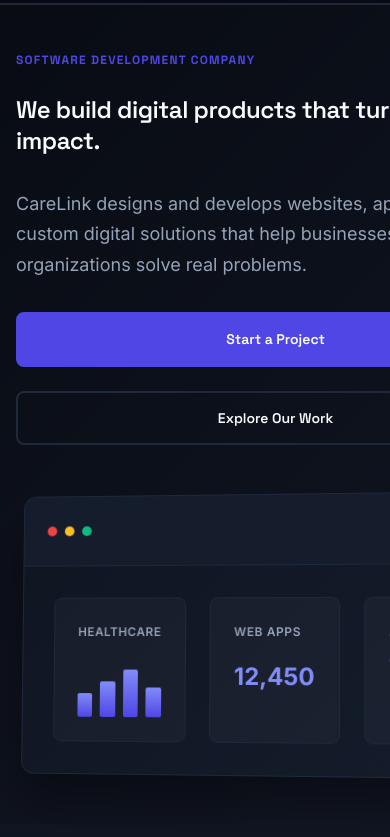
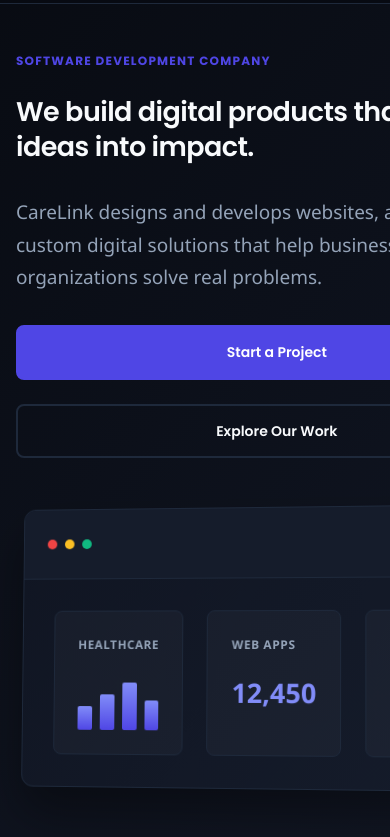
Before and after one commit to Carelink5652/carelinkportfolio, a plain HTML site: page index.html in a window 390 px wide. Shown: the part 61-898 px from the top of the page. Drawn offline with Linux system fonts and the light colour scheme.

Commit message:
Improve navbar mobile responsiveness and upgrade to professional fonts
- Fixed mobile navigation with smooth slide-in animation (transform: translateX)
- Changed fonts from Space Grotesk + Inter to Poppins (headings) + Roboto (body)
- Updated font sizes for better readability (professional proportions)
- Mobile menu now uses fixed positioning for better overlay behavior
- Improved touch targets and spacing on mobile devices
- Enhanced visual hierarchy with professional typography

```diff
--- a/index.html
+++ b/index.html
@@ -23,8 +23,8 @@
     <!-- Preconnect for fonts (fallback only, not required) -->
     <link rel="preconnect" href="https://fonts.googleapis.com" crossorigin>
     <link rel="preconnect" href="https://fonts.gstatic.com" crossorigin>
-    <link href="https://fonts.googleapis.com/css2?family=Space+Grotesk:wght@400;500;600;700&family=Inter:wght@300;400;500;600;700&display=swap" rel="stylesheet" media="print" onload="this.media='all'">
-    <noscript><link href="https://fonts.googleapis.com/css2?family=Space+Grotesk:wght@400;500;600;700&family=Inter:wght@300;400;500;600;700&display=swap" rel="stylesheet"></noscript>
+    <link href="https://fonts.googleapis.com/css2?family=Poppins:wght@400;500;600;700;800&family=Roboto:wght@300;400;500;700&display=swap" rel="stylesheet" media="print" onload="this.media='all'">
+    <noscript><link href="https://fonts.googleapis.com/css2?family=Poppins:wght@400;500;600;700;800&family=Roboto:wght@300;400;500;700&display=swap" rel="stylesheet"></noscript>
 </head>
 <body>
     <!-- Navigation -->
--- a/style.css
+++ b/style.css
@@ -18,18 +18,18 @@
     --color-error: #EF4444;
 
     /* Typography */
-    --font-heading: 'Space Grotesk', -apple-system, BlinkMacSystemFont, 'Segoe UI', sans-serif;
-    --font-body: 'Inter', -apple-system, BlinkMacSystemFont, 'Segoe UI', sans-serif;
+    --font-heading: 'Poppins', -apple-system, BlinkMacSystemFont, 'Segoe UI', sans-serif;
+    --font-body: 'Segoe UI', -apple-system, BlinkMacSystemFont, 'Roboto', sans-serif;
 
     /* Responsive Typography */
-    --text-xs: clamp(0.75rem, 1vw, 0.875rem);
-    --text-sm: clamp(0.875rem, 1.2vw, 1rem);
-    --text-base: clamp(1rem, 1.5vw, 1.125rem);
-    --text-lg: clamp(1.125rem, 2vw, 1.5rem);
-    --text-xl: clamp(1.25rem, 2.5vw, 1.875rem);
-    --text-2xl: clamp(1.5rem, 3vw, 2.25rem);
-    --text-3xl: clamp(1.875rem, 4vw, 3rem);
-    --text-4xl: clamp(2.25rem, 5vw, 3.75rem);
+    --text-xs: clamp(0.75rem, 1vw, 0.8125rem);
+    --text-sm: clamp(0.875rem, 1.1vw, 0.9375rem);
+    --text-base: clamp(1rem, 1.4vw, 1.0625rem);
+    --text-lg: clamp(1.1875rem, 1.9vw, 1.375rem);
+    --text-xl: clamp(1.375rem, 2.3vw, 1.6875rem);
+    --text-2xl: clamp(1.6875rem, 2.8vw, 2.125rem);
+    --text-3xl: clamp(2rem, 3.7vw, 2.75rem);
+    --text-4xl: clamp(2.5rem, 5.2vw, 3.5rem);
 
     /* Spacing */
     --spacing-xs: 0.5rem;
@@ -320,37 +320,39 @@
 @media (max-width: 768px) {
     .navbar-toggle {
         display: flex;
+        z-index: 1001;
     }
 
     .navbar-menu {
-        position: absolute;
+        position: fixed;
         top: 4rem;
         left: 0;
         right: 0;
+        bottom: 0;
         flex-direction: column;
         gap: 0;
-        background-color: var(--color-surface);
+        background-color: var(--color-bg);
         border-top: 1px solid var(--color-border);
-        border-bottom: 1px solid var(--color-border);
-        max-height: 0;
-        overflow: hidden;
-        transition: max-height var(--transition-base);
+        overflow-y: auto;
+        transform: translateX(100%);
+        transition: transform var(--transition-base);
         padding: 0;
     }
 
     .navbar-menu[data-expanded="true"] {
-        max-height: 400px;
-        padding: var(--spacing-md) 0;
+        transform: translateX(0);
     }
 
     .navbar-menu li {
         width: 100%;
+        border-bottom: 1px solid var(--color-border);
     }
 
     .nav-link {
         display: block;
-        padding: var(--spacing-sm) var(--container-padding);
-        border-bottom: 1px solid var(--color-border);
+        padding: var(--spacing-md) var(--spacing-lg);
+        font-size: var(--text-base);
+        font-weight: 500;
     }
 
     .nav-link::after {
@@ -358,10 +360,10 @@
     }
 
     .nav-cta {
-        margin: var(--spacing-md) var(--container-padding);
-        width: calc(100% - calc(var(--container-padding) * 2));
+        margin: var(--spacing-md) var(--spacing-lg);
+        width: calc(100% - calc(var(--spacing-lg) * 2));
         border: 2px solid var(--color-accent);
-        background-color: rgba(79, 70, 229, 0.1);
+        background-color: rgba(79, 70, 229, 0.15);
     }
 }
 
```
Also changed, not shown: 404.html (+2 -2 lines).
